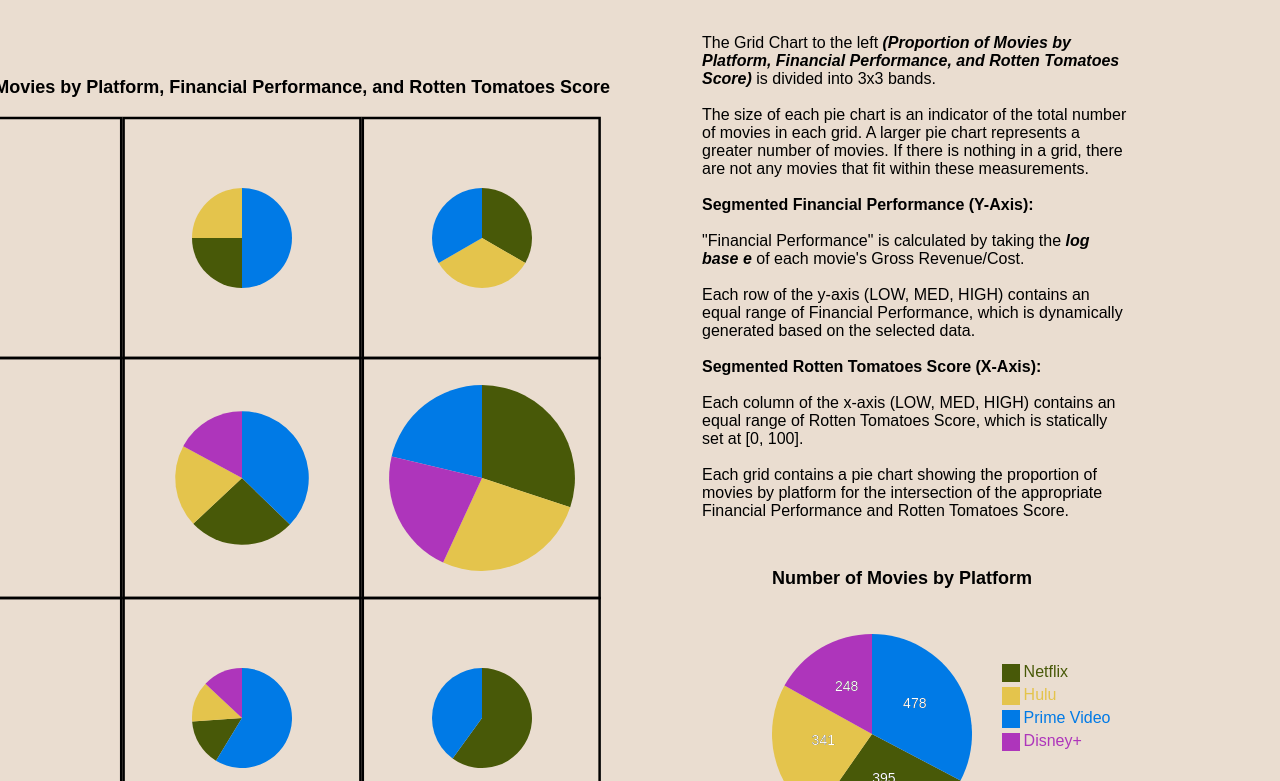
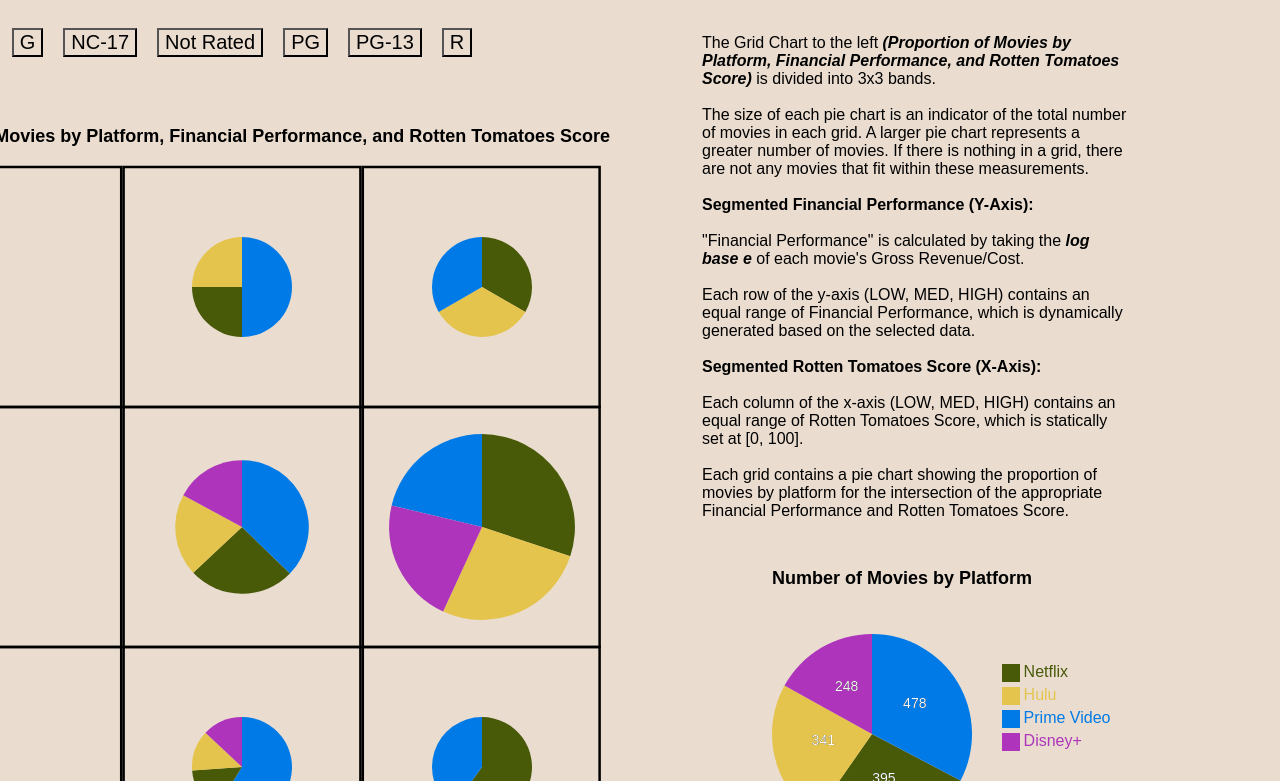
Before and after one commit to eysk-io/MoviePlatformComps, a website: page index.html in a window 1280 px wide. Shown: the part 319-1100 px from the top of the page. Drawn offline with Linux system fonts and the light colour scheme; a web font is replaced by a local one.

Commit message:
Add button widget

```diff
--- a/css/style.css
+++ b/css/style.css
@@ -33,6 +33,16 @@ svg {
   font-weight: bold;
 }
 
+#mpa-rating-button-container {
+  text-align: center;
+}
+
+.mpa-rating-button {
+  margin: 10px;
+  font-size: 20px;
+
+}
+
 #backgroundVideo {
   position: fixed;
   left: 0;
--- a/index.html
+++ b/index.html
@@ -16,8 +16,8 @@
     <div class="charts">
         <div class="row">
             <div class="column first">
+                <div id="mpa-rating-button-container"></div>
                 <svg id="grid-chart"></svg>
-                <div id="mpa-rating-button-container"></div>
             </div>
             <div class="column second">
                 <p class="grid-chart-desc">
--- a/js/main.js
+++ b/js/main.js
@@ -8,6 +8,8 @@ d3.csv('data/preprocessedMovies2.csv')
     return { data };
   })
   .then(({ data }) => {
+    generateMpaRatingWidgets(data);
+
     const gridChart = new GridChart({
       parentElement: '#grid-chart',
       margin: {
@@ -37,3 +39,28 @@ d3.csv('data/preprocessedMovies2.csv')
     }, data);
     // barChart.updateVis();
   });
+
+function generateMpaRatingWidgets(_data) {
+  const data = _data;
+  let widgets = new Set();
+
+  data.forEach((d) => widgets.add(d.rating));
+  widgets = Array.from(widgets);
+  widgets.sort();
+
+  widgets.forEach((w) => {
+    const button = createFrag(`<button class="mpa-rating-button">${w}</button>`);
+    document.getElementById('mpa-rating-button-container').appendChild(button);
+  });
+}
+
+// https://stackoverflow.com/questions/11805251/add-html-elements-dynamically-with-javascript-inside-div-with-specific-id
+function createFrag(htmlStr) {
+  const frag = document.createDocumentFragment();
+  const temp = document.createElement('div');
+  temp.innerHTML = htmlStr;
+  while (temp.firstChild) {
+    frag.appendChild(temp.firstChild);
+  }
+  return frag;
+}
```
